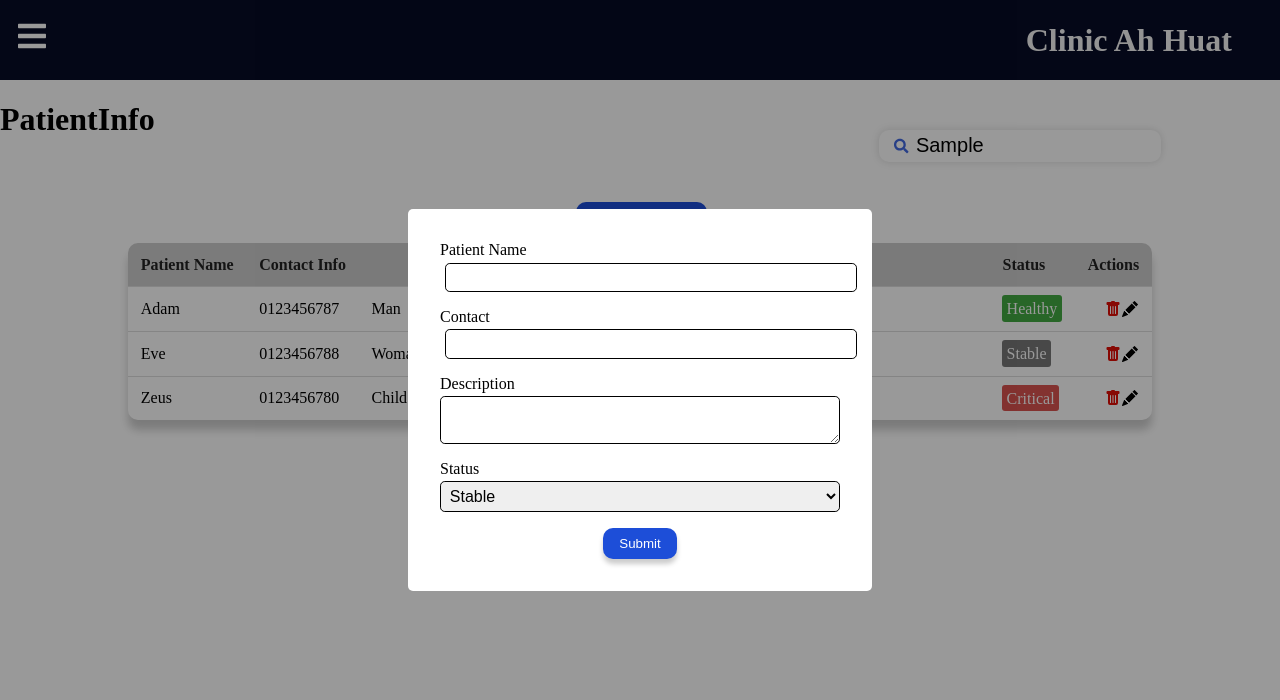
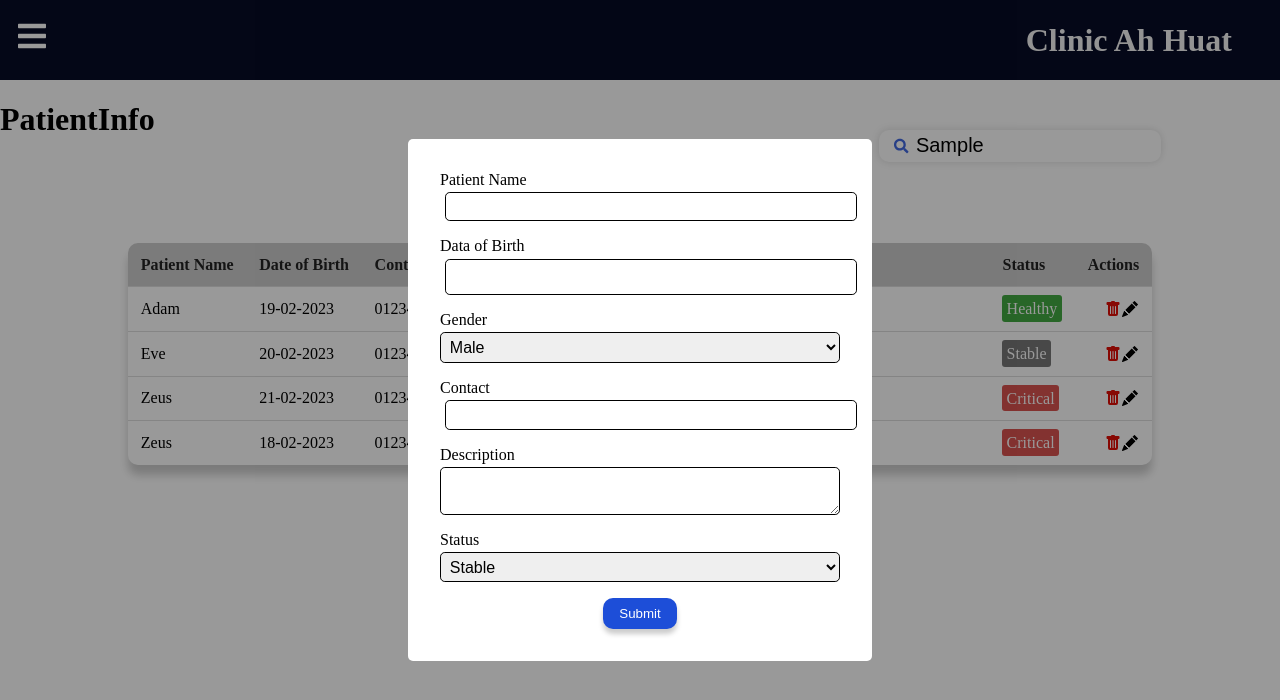
Before and after one commit to chewyuhan/FIT3164-MDS12-AutomatedHealthcareInformationSystem_Front_End, a React (Create React App) app in the folder v1/: page /patientinfo in a window 1280 px wide. Both pictures are taken after typing "Sample" into the empty fields and a click on the button "Add New Patient". Shown: the top 700 px of the page. Built offline with nearby package versions, Linux system fonts and the light colour scheme; no server answers.

Commit message:
included date of birth enrty in form. still need to display on table

```diff
--- a/v1/package.json
+++ b/v1/package.json
@@ -8,6 +8,7 @@
     "@testing-library/user-event": "^13.5.0",
     "react": "^18.2.0",
     "react-calendar": "^4.6.0",
+    "react-datepicker": "^4.16.0",
     "react-dom": "^18.2.0",
     "react-icons": "^4.10.1",
     "react-router-dom": "^6.14.2",
--- a/v1/src/components/PatientTable/Modal.jsx
+++ b/v1/src/components/PatientTable/Modal.jsx
@@ -1,4 +1,6 @@
 import React, { useState } from "react";
+import DatePicker from 'react-datepicker';
+import 'react-datepicker/dist/react-datepicker.css'
 
 import "./Modal.css";
 
@@ -6,6 +8,8 @@ export const Modal = ({ closeModal, onSubmit, defaultValue }) => {
   const [formState, setFormState] = useState(
     defaultValue || {
       patientName: "",
+      dob:"",
+      gender: "",
       contactInfo: "",
       description: "",
       status: "Stable",
@@ -33,6 +37,7 @@ export const Modal = ({ closeModal, onSubmit, defaultValue }) => {
     setFormState({ ...formState, [e.target.name]: e.target.value });
   };
 
+
   const handleSubmit = (e) => {
     e.preventDefault(); //wont refresh page
 
@@ -47,7 +52,12 @@ export const Modal = ({ closeModal, onSubmit, defaultValue }) => {
     }
   };
 
+  const [selectesDate, setSelectedDate]= useState('');
+
   return (
+
+
+
     <div
       className="modal-container"
       onClick={(e) => {
@@ -59,6 +69,33 @@ export const Modal = ({ closeModal, onSubmit, defaultValue }) => {
           <div className="form-group">
             <label htmlFor="patientName">Patient Name</label>
             <input name="patientName" onChange={handleChange} value={formState.patientName} />
+          </div>
+          <div className="form-group">
+            <label htmlFor="dob">Data of Birth</label>
+            <DatePicker selected={ selectesDate}
+            onChange={ date=>setSelectedDate(date)}
+
+            dateFormat="dd-MM-yyyy"
+            //minDate={ new Date()}
+            //maxDate={ new Date()}
+            //filterDate={ date=>date.getDay()!=6 && date.getDay()!=0}
+           // isClearable
+            showYearDropdown
+            //value = {formState.dob}
+            />
+          </div>
+
+          <div className="form-group">
+            <label htmlFor="gender">Gender</label>
+            <select
+              name="gender"
+              onChange={handleChange}
+              value={formState.gender}
+            >
+              <option value="Male">Male</option>
+              <option value="Female">Female</option>
+              <option value="Other">Other</option>
+            </select>
           </div>
           <div className="form-group">
             <label htmlFor="contactInfo">Contact</label>
--- a/v1/src/components/PatientTable/Table.jsx
+++ b/v1/src/components/PatientTable/Table.jsx
@@ -11,6 +11,7 @@ export const Table = ({ rows, deleteRow, editRow }) => {
         <thead>
           <tr>
             <th>Patient Name</th>
+            <th>Date of Birth</th>
             <th>Contact Info</th>
             <th className="expand">Description</th>
             <th>Status</th>
@@ -25,6 +26,7 @@ export const Table = ({ rows, deleteRow, editRow }) => {
             return (
               <tr key={idx}>
                 <td>{row.patientName}</td>
+                <td>{row.dob}</td>
                 <td>{row.contactInfo}</td>
                 <td className="expand">{row.description}</td>
                 <td>
--- a/v1/src/pages/PatientInfo.js
+++ b/v1/src/pages/PatientInfo.js
@@ -17,19 +17,42 @@ function PatientInfo() {
       contactInfo: "0123456787",
       description: "Man",
       status: "Healthy",
+      dob:"19-02-2023",
     },
     {
       patientName: "Eve",
       contactInfo: "0123456788",
       description: "Woman",
       status: "Stable",
+      dob:"20-02-2023",
     },
     {
       patientName: "Zeus",
       contactInfo: "0123456780",
       description: "Child",
       status: "Critical",
+      dob:"21-02-2023",
     },
+    { patientName: "Zeus",
+      contactInfo: "0123456780",
+      description: "Child",
+      status: "Critical",
+      //Delete the above one
+      patientID: "A1234",
+      creratedAT:"01/02/03",
+      updatedAt:"01/02/03",
+      ic:"011101110111",
+      firstName:"",
+      lastName:"",
+      dob:"18-02-2023",
+      gender: "0123456780",
+      nationality: "Child",
+      phoneNo: "Child",
+      email: "Child",
+      emergencyNo: "Child",
+      emergencyRemarks: "Child",
+      remarks: "Child",
+    }
   ]);
 
   const [rowToEdit, setRowToEdit] = useState(null);
```
Also changed, not shown: 1 other file (tests, documents, lock files or other folders).
